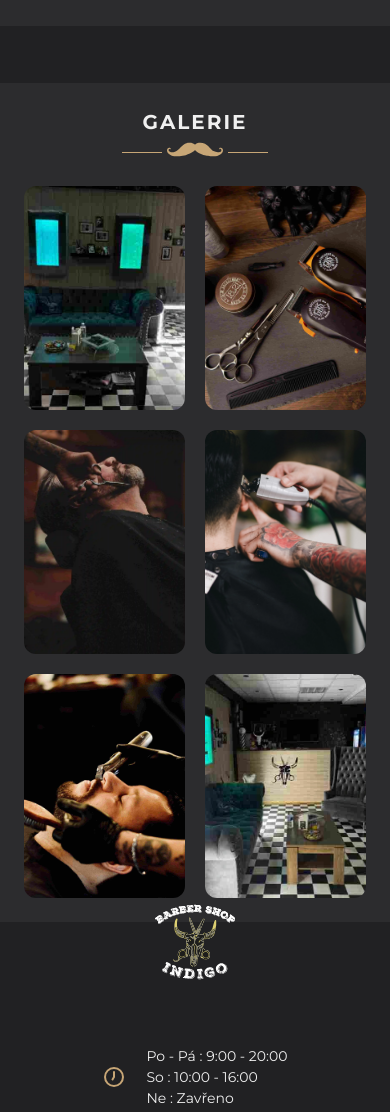
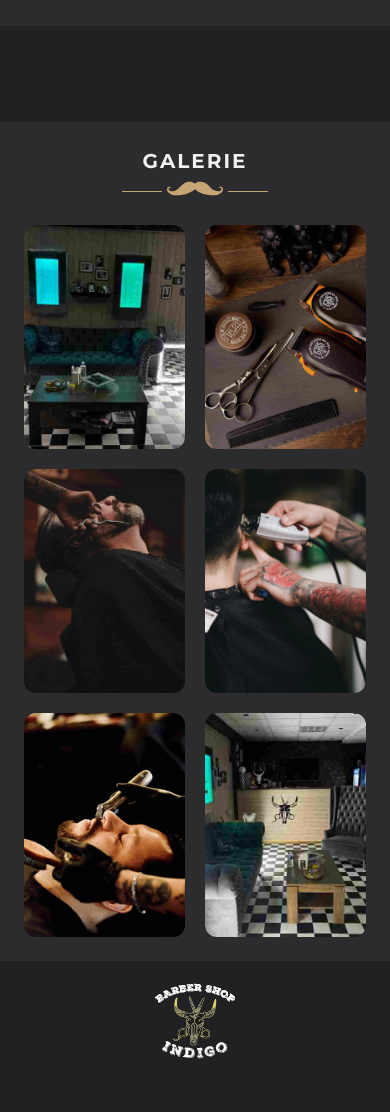
Before and after one commit to petrovcikovadiana/Indigo, a website: page docs/index.html in a window 390 px wide. Shown: the part 3860-4972 px from the top of the page. Drawn offline with nearby package versions, Linux system fonts and the light colour scheme; a web font is replaced by a local one.

Commit message:
gallery height on mobile

```diff
--- a/docs/index.html
+++ b/docs/index.html
@@ -593,7 +593,7 @@
     <!-- Our team end -->
     <!-- Gallery start -->
     <section id="gallery">
-        <div class="flex items-center justify-center max-h-[90vh] md:max-h-[100vh] bg-lightBlack">
+        <div class="flex items-center justify-center max-h-[100vh] md:max-h-[100vh] bg-lightBlack">
             <div class="bg-lightBlack p-6 space-y-6 md:p-16 max-w-5xl mx-auto">
                 <!-- Title -->
                 <div class="flex flex-col items-center justify-center mx-auto">
```
